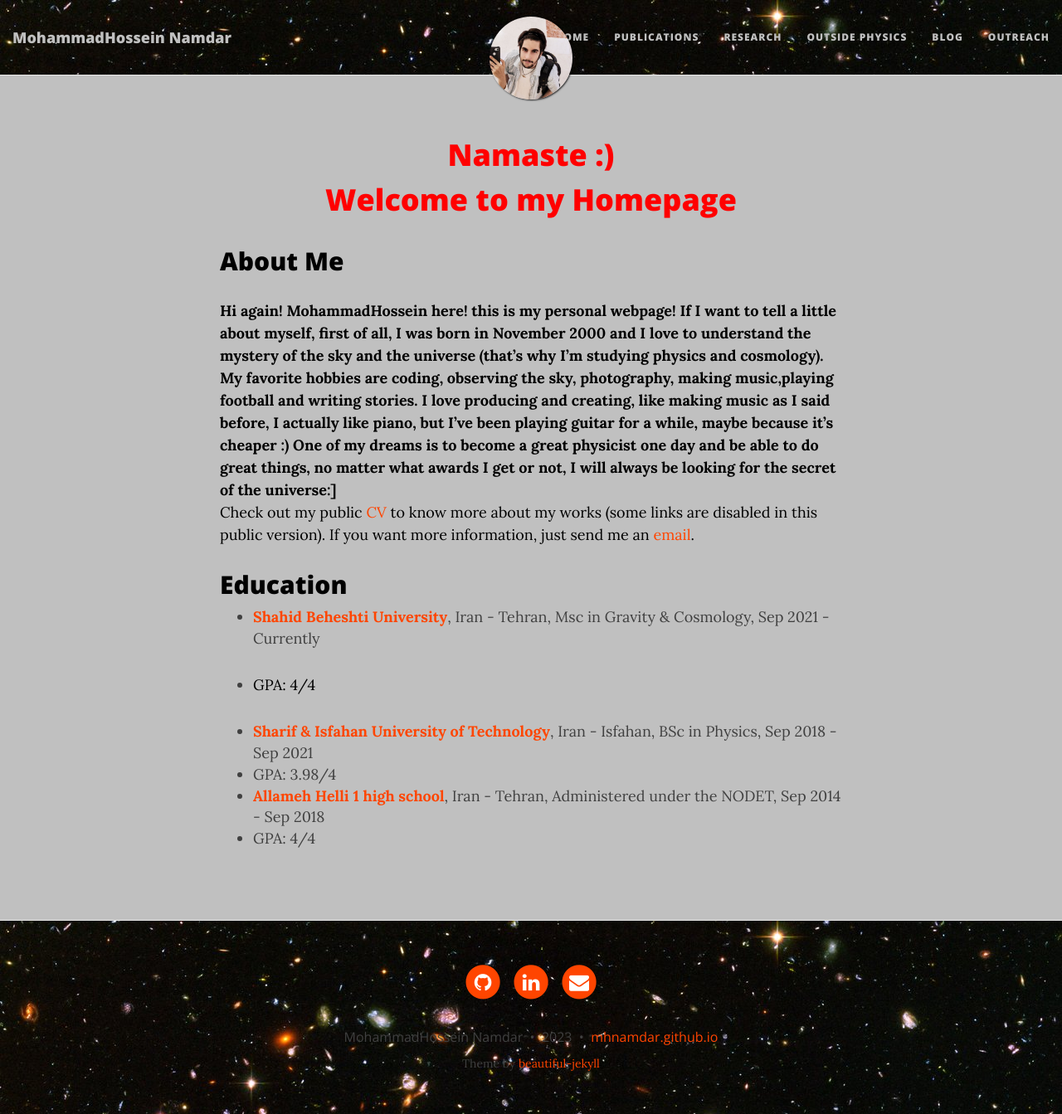
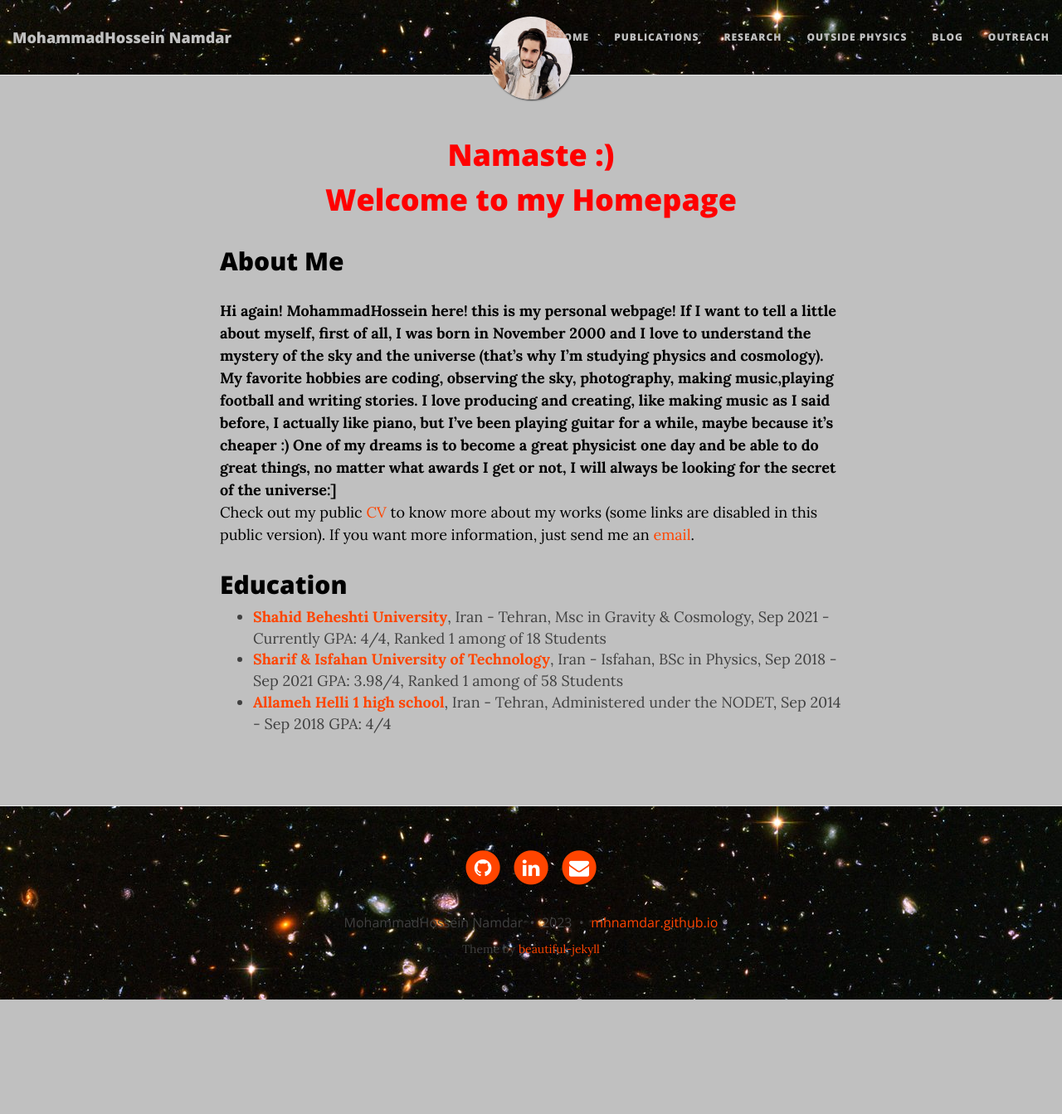
Before and after one commit to mhnamdar/mhnamdar.github.io, a Jekyll site: the page built from index.md, in a window 1280 px wide and 1343 px high. Shown: the whole window at 83% size. Built offline with Jekyll 4.4.1, drawn with Linux system fonts in a browser that asks for light colours; nearby versions of some CDN libraries.

Commit message:
Update index.md

```diff
--- a/index.md
+++ b/index.md
@@ -29,12 +29,11 @@
 ## Education
 
 - **[Shahid Beheshti University](https://en.sbu.ac.ir/)**, Iran - Tehran, Msc in Gravity & Cosmology, Sep 2021 - Currently
-- GPA: 4/4
-
+GPA: 4/4, Ranked 1 among of 18 Students
 - **[Sharif & Isfahan University of Technology](http://english.iut.ac.ir/)**, Iran - Isfahan, BSc in Physics, Sep 2018 - Sep 2021
-- GPA: 3.98/4
+GPA: 3.98/4, Ranked 1 among of 58 Students
 - **[Allameh Helli 1 high school](https://www.helli.ir/portal/)**, Iran - Tehran, Administered under the NODET, Sep 2014 - Sep 2018
-- GPA: 4/4
+GPA: 4/4
 
 <embed src="../music/Early_Summer_Rain_MP3_4701874_uVidBot.mp3" loop="true" autostart="true" width="2"
          height="0">
```
